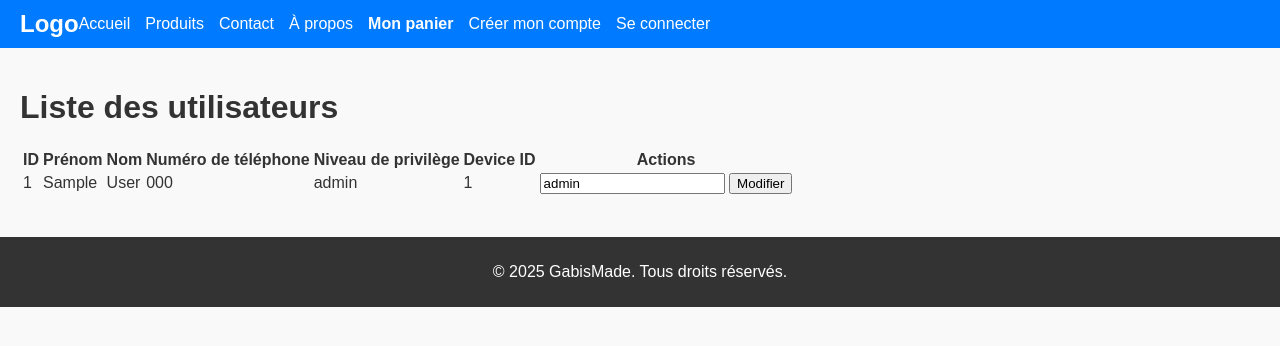
After one commit to Tezay/GabisMade, a Flask app: template app/templates/users_list.html in a window 1280 px wide. The commit adds this page. Shown: the top 346 px of the page. Run offline with Flask 3, Linux system fonts and the light colour scheme; the template is opened without the code that fills it: values that come from a table or form of the project are taken from there, others are empty; tables that the repository leaves empty hold one stand-in row (values such as "Sample post").

Commit message:
Implement user management features; add user listing and privilege update functionality with admin access control

```diff
--- a/app/routes.py
+++ b/app/routes.py
@@ -1,5 +1,5 @@
 from flask import request, redirect, url_for, render_template, make_response, flash, abort, g
-from .utils import add_new_product, remove_product, add_new_user, is_device_id_known, is_admin, is_name_taken, update_device_id
+from .utils import add_new_product, remove_product, add_new_user, is_device_id_known, is_admin, is_name_taken, update_device_id, update_user_privilege
 from .models import Product, User
 import uuid
 from flask import Blueprint, redirect, url_for, flash
@@ -183,3 +183,27 @@ def home():
         privilege_level = "Aucun"
 
     return render_template('home.html', first_name=first_name, privilege_level=privilege_level)
+
+
+@bp.route('/users')
+def list_users():
+    user_id = request.cookies.get('user_id')
+    if not user_id or not is_admin(user_id):
+        abort(403)  # Accès interdit si l'utilisateur n'est pas admin
+
+    users = User.query.all()
+    return render_template('users_list.html', users=users)
+
+
+@bp.route('/update_privilege/<user_id>', methods=['POST'])
+def update_privilege(user_id):
+    admin_id = request.cookies.get('user_id')
+    if not admin_id or not is_admin(admin_id):
+        abort(403)  # Accès interdit si l'utilisateur n'est pas admin
+
+    new_privilege_level = request.form.get('privilege_level')
+    if update_user_privilege(user_id, new_privilege_level):
+        flash("Niveau de privilège mis à jour avec succès.", "success")
+    else:
+        flash("Échec de la mise à jour du niveau de privilège.", "error")
+    return redirect(url_for('main.list_users'))
--- a/app/templates/base.html
+++ b/app/templates/base.html
@@ -6,7 +6,7 @@
     <title>{% block title %}GabisMade{% endblock %}</title>
     <link rel="stylesheet" href="{{ url_for('static', filename='css/global.css') }}">
     <link rel="stylesheet" href="{{ url_for('static', filename='css/navbar.css') }}">
-    {% block extra_css %}{% endblock %}
+
 </head>
 <body>
     {% include 'partials/navbar.html' %}
--- /dev/null
+++ b/app/templates/users_list.html
@@ -0,0 +1,42 @@
+{% extends "base.html" %}
+
+{% block title %}Liste des utilisateurs{% endblock %}
+
+{% block extra_css %}
+    <link rel="stylesheet" href="{{ url_for('static', filename='css/users_list.css') }}">
+{% endblock %}
+
+{% block content %}
+<h1>Liste des utilisateurs</h1>
+<table>
+    <thead>
+        <tr>
+            <th>ID</th>
+            <th>Prénom</th>
+            <th>Nom</th>
+            <th>Numéro de téléphone</th>
+            <th>Niveau de privilège</th>
+            <th>Device ID</th>
+            <th>Actions</th>
+        </tr>
+    </thead>
+    <tbody>
+        {% for user in users %}
+        <tr>
+            <td>{{ user.id }}</td>
+            <td>{{ user.first_name }}</td>
+            <td>{{ user.last_name }}</td>
+            <td>{{ user.phone_number }}</td>
+            <td>{{ user.privilege_level }}</td>
+            <td>{{ user.device_id }}</td>
+            <td>
+                <form action="{{ url_for('main.update_privilege', user_id=user.id) }}" method="POST">
+                    <input type="text" name="privilege_level" value="{{ user.privilege_level }}" required>
+                    <button type="submit">Modifier</button>
+                </form>
+            </td>
+        </tr>
+        {% endfor %}
+    </tbody>
+</table>
+{% endblock %}
```
Also changed, not shown: app/static/css/users_list.css (added, +27 -0 lines), app/utils.py (+9 -0 lines).
